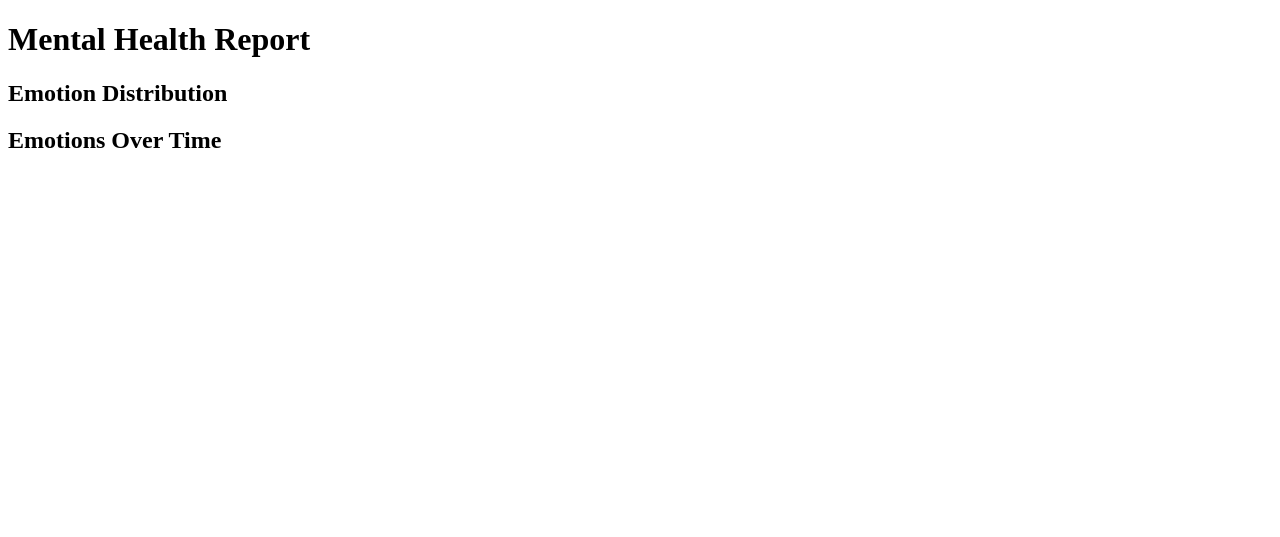
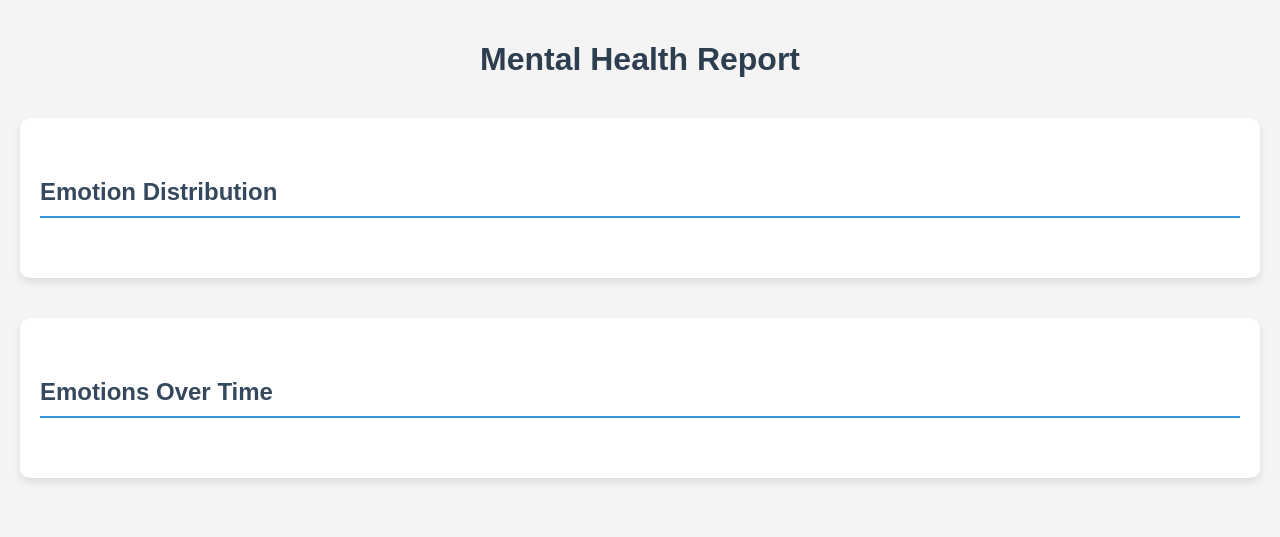
Before and after one commit to AntonioLabinjan/CV_system, a Flask app: template templates/health_report.html in a window 1280 px wide. Shown: the top 537 px of the page. Run offline with Flask 3, Linux system fonts and the light colour scheme; the template is opened without the code that fills it, so the values that code supplies are empty; parts of the project's set-up code (start-up, migrations or seed data) failed here and were passed over; some libraries are stand-ins or nearby versions.

Commit message:
Update health_report.html
malo stila

```diff
--- a/templates/health_report.html
+++ b/templates/health_report.html
@@ -3,6 +3,53 @@
 <head>
     <title>Mental Health Report</title>
     <script src="https://cdn.plot.ly/plotly-latest.min.js"></script>
+    <style>
+        body {
+            font-family: Arial, sans-serif;
+            background-color: #f4f4f4;
+            color: #333;
+            margin: 0;
+            padding: 20px;
+        }
+
+        h1 {
+            text-align: center;
+            color: #2c3e50;
+            margin-bottom: 40px;
+        }
+
+        h2 {
+            color: #34495e;
+            border-bottom: 2px solid #3498db;
+            padding-bottom: 10px;
+            margin-top: 40px;
+        }
+
+        ul {
+            list-style-type: none;
+            padding: 0;
+        }
+
+        li {
+            background-color: #ecf0f1;
+            margin: 10px 0;
+            padding: 10px;
+            border-radius: 8px;
+            border-left: 5px solid #3498db;
+        }
+
+        #pie-chart, #bar-chart {
+            margin-top: 40px;
+        }
+
+        .chart-container {
+            background-color: #ffffff;
+            padding: 20px;
+            border-radius: 10px;
+            box-shadow: 0 4px 8px rgba(0, 0, 0, 0.1);
+            margin-bottom: 40px;
+        }
+    </style>
 </head>
 <body>
     <h1>Mental Health Report</h1>
@@ -16,14 +63,18 @@
         </ul>
     {% endfor %}
 
+    <div class="chart-container">
         <h2>Emotion Distribution</h2>
         <div id="pie-chart">
             {{ pie_chart | safe }}
         </div>
+    </div>
 
+    <div class="chart-container">
         <h2>Emotions Over Time</h2>
         <div id="bar-chart">
             {{ bar_chart | safe }}
         </div>
+    </div>
 </body>
 </html>
```
Lines whose indentation alone changed are shown as unchanged.
